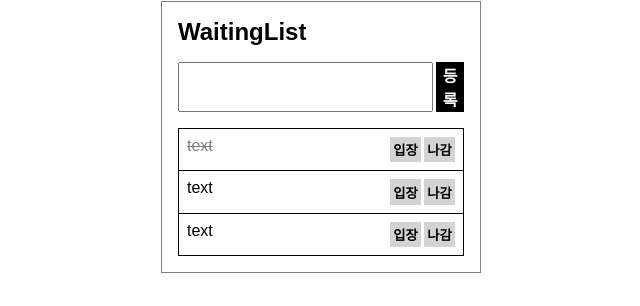
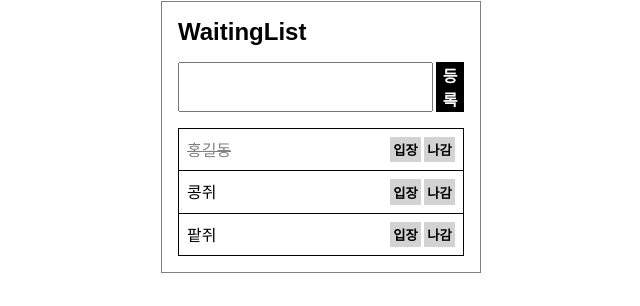
Before and after one commit to dorothy7964/redux_example_ducks-pattern, a React (Create React App) app: page / in a window 1280 px wide. Shown: the part 247-553 px from the top of the page, without its empty margins (327-967 px from the left). Built offline with nearby package versions, Linux system fonts and the light colour scheme.

Commit message:
WaitingListContainer 생성
redux-actions 라는 라이브러리를 활용하여 리덕스 모듈 작성을 더욱 손쉽게 하는 방법
redux-actions의 createAction, handleActions 함수 사용

```diff
--- a/src/App.js
+++ b/src/App.js
@@ -3,7 +3,7 @@ import './App.css';
 
 import PaletteContainer from './containers/PaletteContainer';
 import CounterContainer from './containers/CounterContainer';
-import WaitingList from './components/WaitingList';
+import WaitingListContainer from './containers/WaitingListContainer';
 
 class App extends Component {
   render() {
@@ -11,7 +11,7 @@ class App extends Component {
       <div className="App">
         <PaletteContainer />
         <CounterContainer />
-        <WaitingList />
+        <WaitingListContainer />
       </div>
     );
   }
--- a/src/components/WaitingList.js
+++ b/src/components/WaitingList.js
@@ -1,41 +1,47 @@
 import React from 'react';
 import './WaitingList.css';
 
-const WaitingList = (props) => {
+const WaitingItem = ({ text, entered, onEnter, onLeave }) => {
+  return (
+    <li>
+      <div className={`text ${entered ? 'entered' : ''}`}>{text}</div>
+      <div className="buttons">
+        <button onClick={onEnter}>입장</button>
+        <button onClick={onLeave}>나감</button>
+      </div>
+    </li>
+  );
+};
 
+const WaitingList = ({
+  input,
+  waitingList,
+  onChange,
+  onSubmit,
+  onEnter,
+  onLeave,
+}) => {
+  const waitingItems = waitingList.map(w => (
+    <WaitingItem
+      key={w.id}
+      id={w.id}
+      text={w.name}
+      entered={w.entered}
+      onEnter={() => onEnter(w.id)}
+      onLeave={() => onLeave(w.id)}
+    />
+  ));
 
   return (
     <div className="WaitingList">
       <h2>WaitingList</h2>
 
-      <form>
-        <input />
+      <form onSubmit={onSubmit}>
+         <input value={input} onChange={onChange} />
         <button>등록</button>
       </form>
 
-      <ul>
-        <li>
-          <div className="text entered">text</div>
-          <div className="buttons">
-            <button>입장</button>
-            <button>나감</button>
-          </div>
-        </li>
-        <li>
-          <div className="text">text</div>
-          <div className="buttons">
-            <button>입장</button>
-            <button>나감</button>
-          </div>
-        </li>
-          <li>
-            <div className="text">text</div>
-            <div className="buttons">
-              <button>입장</button>
-              <button>나감</button>
-            </div>
-          </li>
-      </ul>
+      <ul>{waitingItems}</ul>
     </div>
   )
 }
--- /dev/null
+++ b/src/containers/WaitingListContainer.js
@@ -0,0 +1,63 @@
+import React, { Component } from 'react';
+import { connect } from 'react-redux';
+import { bindActionCreators } from 'redux';
+import * as waitingActions from '../store/modules/waiting';
+import WaitingList from '../components/WaitingList';
+
+class WaitingListContainer extends Component {
+  // 인풋 변경 이벤트
+  handleChange = e => {
+    const { WaitingActions } = this.props;
+    WaitingActions.changeInput(e.target.value);
+  };
+
+  // 등록 이벤트
+  handleSubmit = e => {
+    e.preventDefault();
+    const { WaitingActions, input } = this.props;
+    WaitingActions.create(input); // 등록
+    WaitingActions.changeInput(''); // 인풋 값 초기화
+  };
+
+  // 입장
+  handleEnter = id => {
+    const { WaitingActions } = this.props;
+    WaitingActions.enter(id);
+  };
+
+  // 나가기
+  handleLeave = id => {
+    const { WaitingActions } = this.props;
+    WaitingActions.leave(id);
+  };
+
+  render() {
+    const { input, list } = this.props;
+    return (
+      <WaitingList
+        input={input}
+        waitingList={list}
+        onChange={this.handleChange}
+        onSubmit={this.handleSubmit}
+        onEnter={this.handleEnter}
+        onLeave={this.handleLeave}
+      />
+    );
+  }
+}
+
+const mapStateToProps = ({ waiting }) => ({
+  input: waiting.input,
+  list: waiting.list,
+});
+
+// 이런 구조로 하면 나중에 다양한 리덕스 모듈을 적용해야 하는 상황에서 유용합니다.
+const mapDispatchToProps = dispatch => ({
+  WaitingActions: bindActionCreators(waitingActions, dispatch),
+  // AnotherActions: bindActionCreators(anotherActions, dispatch)
+});
+
+export default connect(
+  mapStateToProps,
+  mapDispatchToProps
+)(WaitingListContainer);
```
